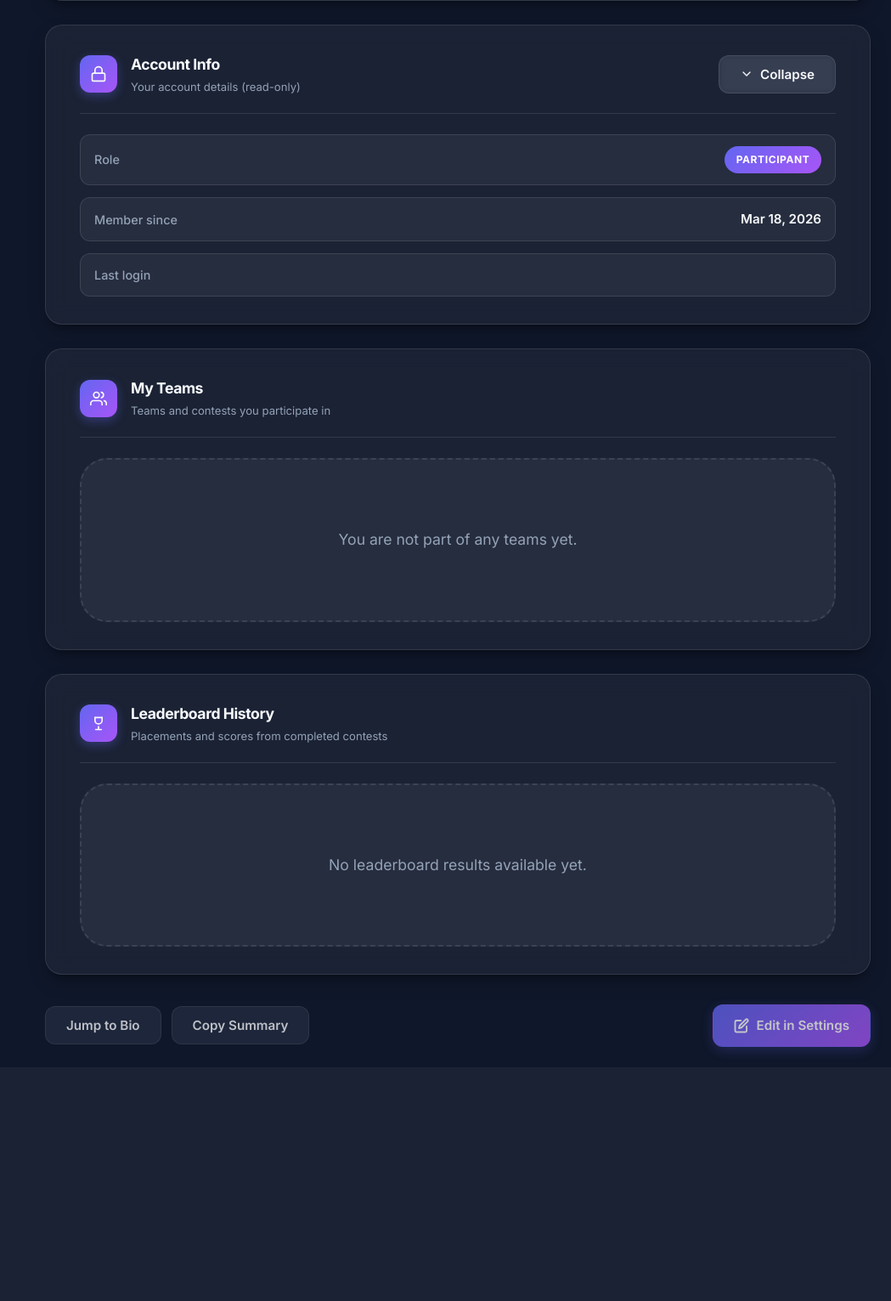
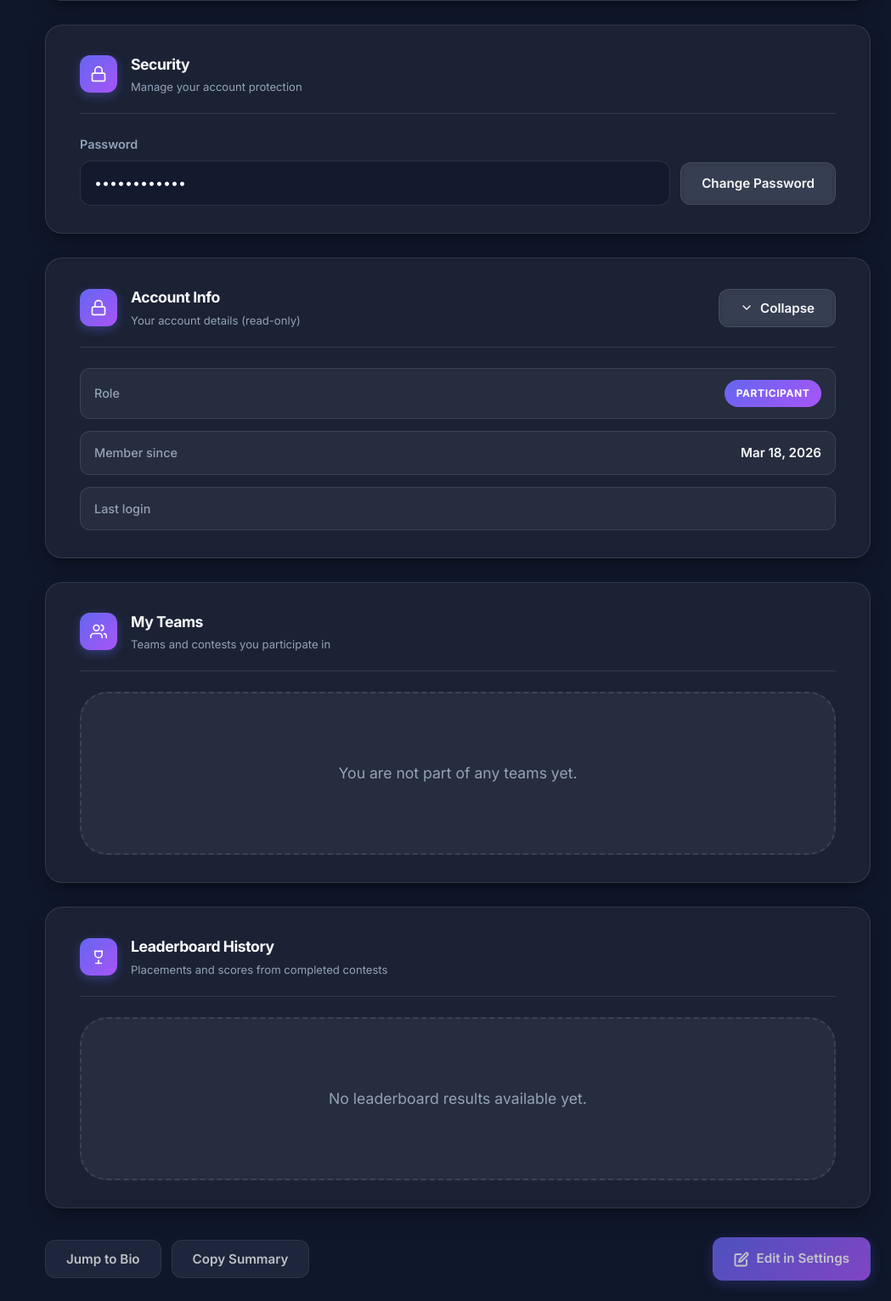
Before and after one commit to yourbrolol/team404NotFound, a Django app: page /en/profile/ in a window 1280 px wide. Shown: the part 970-2501 px from the top of the page at 85% size, without its empty margins (231-1280 px from the left). Before the commit the page ends 2206 px from the top, so only its background shows below. Run offline with Django 5.2, Linux system fonts and the light colour scheme; the visitor is signed in with stand-in values (Sample User, id 1); data that the repository does not hold is empty.

Commit message:
feat: let users edit their password at profile.html

```diff
--- a/ContestKeeper/app/templates/app/core/profile.html
+++ b/ContestKeeper/app/templates/app/core/profile.html
@@ -103,6 +103,33 @@
                                 <button type="submit" class="btn btn-primary">{% trans "Save Bio" %}</button>
                             </div>
                         </form>
+                    </div>
+                </div>
+            </section>
+
+            <!-- Security Section -->
+            <section class="settings-card">
+                <div class="settings-card__header">
+                    <div class="settings-card__icon">
+                        <svg width="20" height="20" viewBox="0 0 24 24" fill="none" stroke="currentColor"
+                            stroke-width="2" stroke-linecap="round" stroke-linejoin="round">
+                            <rect x="3" y="11" width="18" height="11" rx="2" ry="2"></rect>
+                            <path d="M7 11V7a5 5 0 0 1 10 0v4"></path>
+                        </svg>
+                    </div>
+                    <div>
+                        <h2 class="settings-card__title">{% trans "Security" %}</h2>
+                        <p class="settings-card__subtitle">{% trans "Manage your account protection" %}</p>
+                    </div>
+                </div>
+
+                <div class="settings-fields">
+                    <div class="form-group">
+                        <label class="form-label">{% trans "Password" %}</label>
+                        <div class="inline-value-row">
+                            <div class="form-input div-005">••••••••••••</div>
+                            <a href="{% url 'change_password' %}" class="btn btn-secondary">{% trans "Change Password" %}</a>
+                        </div>
                     </div>
                 </div>
             </section>
--- a/ContestKeeper/app/urls/urls.py
+++ b/ContestKeeper/app/urls/urls.py
@@ -9,6 +9,7 @@ urlpatterns = [
     path("apply-role/success/", views.RoleApplicationSuccessView.as_view(), name="role_application_success"),
     path("profile/", views.ProfileView.as_view(), name="profile"),
     path("settings/", views.SettingsView.as_view(), name="settings"),
+    path("change-password/", views.CustomPasswordChangeView.as_view(), name="change_password"),
     path("contests/", include("app.urls.contest_urls")),
     path("applications/", include("app.urls.application_urls")),
     path("notifications/", views.NotificationListView.as_view(), name="notification_list"),
--- a/ContestKeeper/app/views/__init__.py
+++ b/ContestKeeper/app/views/__init__.py
@@ -15,7 +15,7 @@ from .views_analytics import (
     ScheduleEventDeleteView,
     ScheduleView,
 )
-from .views_auth import RegisterView, RoleApplicationView, RoleApplicationSuccessView
+from .views_auth import RegisterView, RoleApplicationView, RoleApplicationSuccessView, CustomPasswordChangeView
 from .views_leaderboard import (
     AdminExportLeaderboardView,
     AdminFinishEvaluationView,
```
Also changed, not shown: ContestKeeper/app/templates/app/core/change_password.html (added, +79 -0 lines), ContestKeeper/app/views/views_auth.py (+9 -0 lines).
